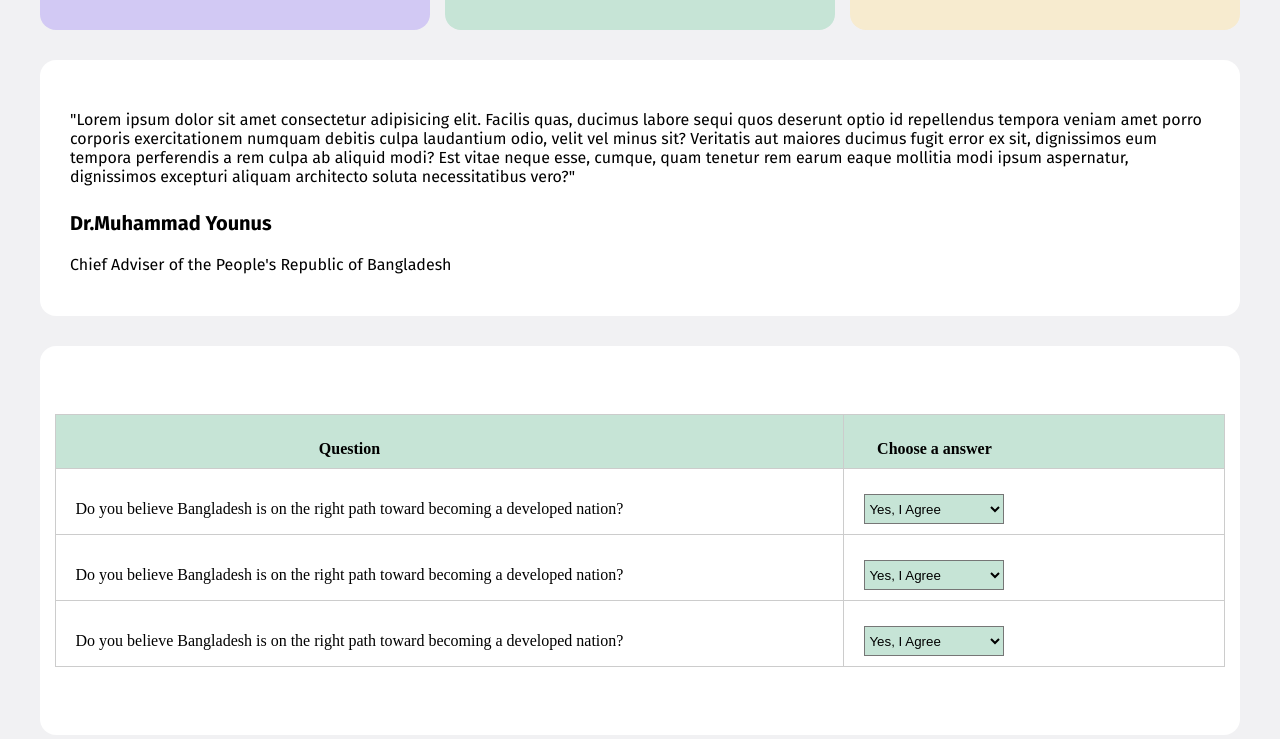
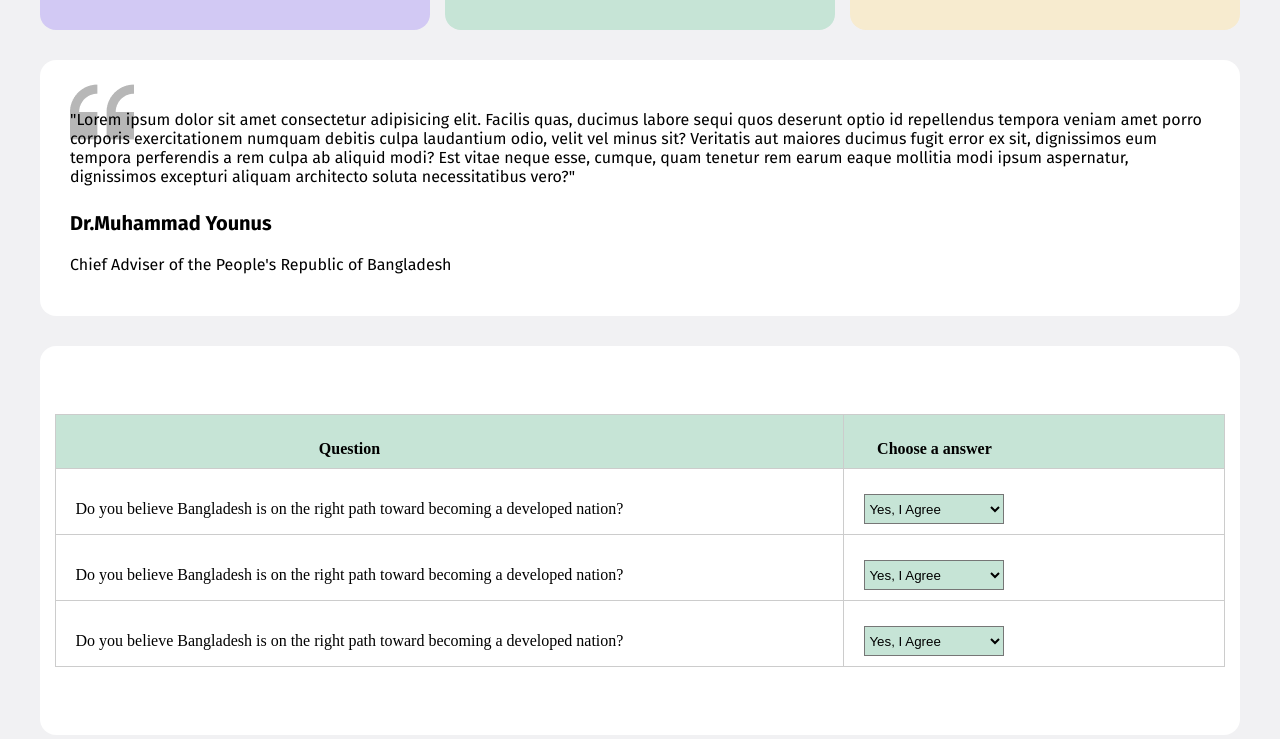
Before and after one commit to alvy541/Programming-hero-assignment-complete, a plain HTML site: page index.html in a window 1280 px wide. Shown: the part 1461-2200 px from the top of the page. Drawn offline with Linux system fonts and the light colour scheme.

Commit message:
Updated code with new features

```diff
--- a/index.html
+++ b/index.html
@@ -271,7 +271,7 @@
             <Button class="donate-button prg-btn">Donate Now</Button>
 
         </section>
-        <section class="newsletter-section" style="background-color: rgba(198, 228, 214, 1); height: 350px;">
+        <section class="newsletter-section" style="background-color: rgba(198, 228, 214, 1); height: 350px; border-radius: 16px;">
             <div class="news-content-field">
                 <h1 style="font-size: 40px;">Subscribe Newsletter</h1>
                 <p style="margin-top: 20px;">Bangladesh 2.0 aims to redefine the nation’s trajectory by embracing
--- a/style.css
+++ b/style.css
@@ -184,6 +184,10 @@ width: 254px;
     height: 256px;
     margin-top: 30px;
     border-radius: 16px;
+
+    background-image: url("quote-bg.png");
+    background-repeat: no-repeat;
+    background-position: 30px 20px;
 
 }
 .testimonial{
```
Also changed, not shown: 1 other file.
